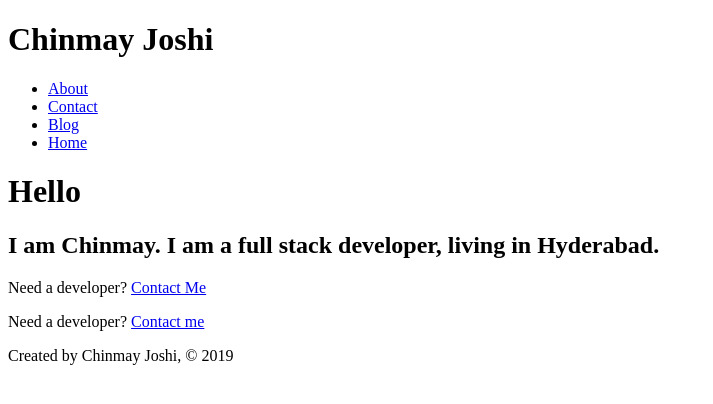
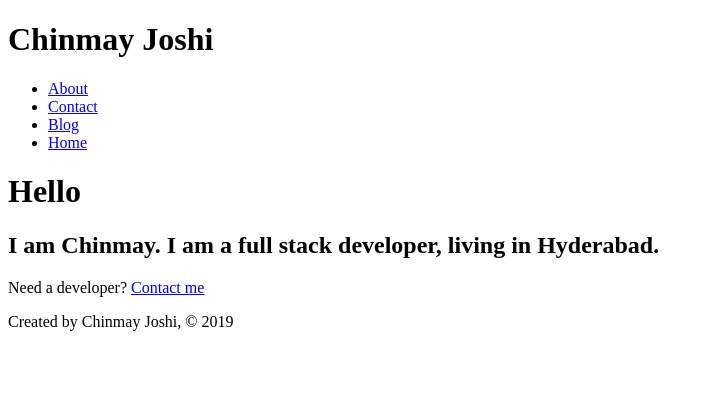
Before and after one commit to dienigma/portfolio, a Gatsby app: page / in a window 1280 px wide. Shown: the top 404 px of the page, without its empty margins (0-713 px from the left). Built offline with nearby package versions, Linux system fonts and the light colour scheme.

Commit message:
Added a Layout

```diff
--- /dev/null
+++ b/src/components/layout.js
@@ -0,0 +1,14 @@
+import React from "react"
+import Header from "./header"
+import Footer from "./footer"
+const Layout = props => {
+  return (
+    <div>
+      <Header />
+      {props.children}
+      <Footer />
+    </div>
+  )
+}
+
+export default Layout
--- a/src/pages/index.js
+++ b/src/pages/index.js
@@ -1,23 +1,16 @@
 import React from "react"
 import { Link } from "gatsby"
-import Footer from "../components/Footer"
-import Header from "../components/Header"
+import Layout from "../components/layout"
 
 const IndexPage = () => {
   return (
-    <div>
-      <Header />
+    <Layout>
       <h1>Hello</h1>
       <h2>I am Chinmay. I am a full stack developer, living in Hyderabad.</h2>
       <p>
-        Need a developer? <a href="/contact">Contact Me</a>
-      </p>
-      <p>
         Need a developer? <Link to="/contact">Contact me</Link>
       </p>
-
-      <Footer />
-    </div>
+    </Layout>
   )
 }
 
```
Also changed, not shown: src/pages/about.js (+4 -6 lines), src/pages/blog.js (+3 -6 lines), src/pages/contact.js (+4 -6 lines), src/components/footer.js (renamed from src/components/Footer.js), src/components/header.js (renamed from src/components/Header.js).
